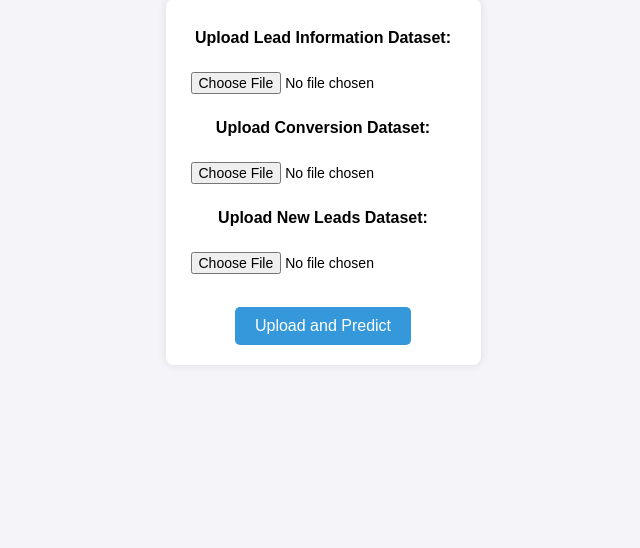
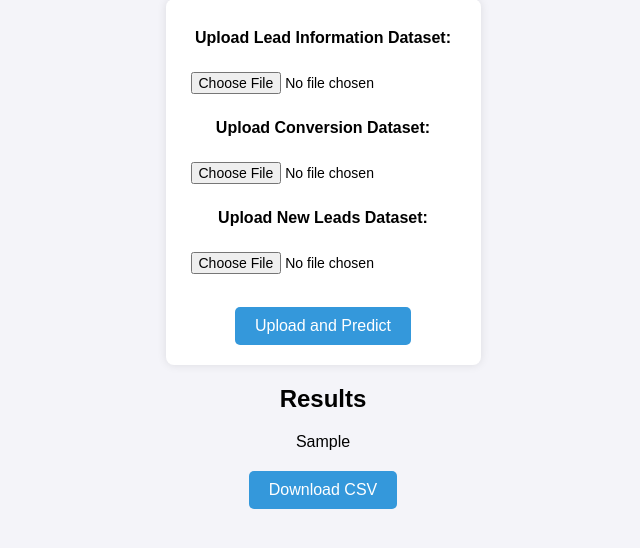
Before and after one commit to shashwat2014/DIS, a Flask app: template templates/index.html in a window 1280 px wide. Shown: the part 229-777 px from the top of the page, without its empty margins (317-957 px from the left). Run offline with Flask 3, Linux system fonts and the light colour scheme; the template is opened without the code that fills it: most values are stand-ins (such as "Sample title", 1, 10 or a date in 2020).

Commit message:
Update index.html
Include download link

```diff
--- a/templates/index.html
+++ b/templates/index.html
@@ -58,6 +58,39 @@
         input[type="submit"]:hover {
             background-color: #2980b9;
         }
+        table {
+            width: 100%;
+            margin: 20px auto;
+            border-collapse: collapse;
+        }
+
+        th, td {
+            padding: 12px;
+            border: 1px solid #ddd;
+            text-align: left;
+        }
+
+        th {
+            background-color: #f2f2f2;
+        }
+
+        tr:nth-child(even) {
+            background-color: #f9f9f9;
+        }
+
+        a.download-link {
+            display: inline-block;
+            margin-top: 20px;
+            padding: 10px 20px;
+            color: #fff;
+            background-color: #3498db;
+            text-decoration: none;
+            border-radius: 5px;
+        }
+
+        a.download-link:hover {
+            background-color: #2980b9;
+        }
     </style>
 </head>
 <body>
@@ -81,5 +114,14 @@
         <input type="submit" value="Upload and Predict">
     </form>
 
+    <!-- Display the result as a table if available -->
+    {% if result_html %}
+        <h2>Results</h2>
+        <div>
+            {{ result_html|safe }}
+        </div>
+        <a href="{{ download_link }}" class="download-link" download>Download CSV</a>
+    {% endif %}
+
 </body>
 </html>
```
